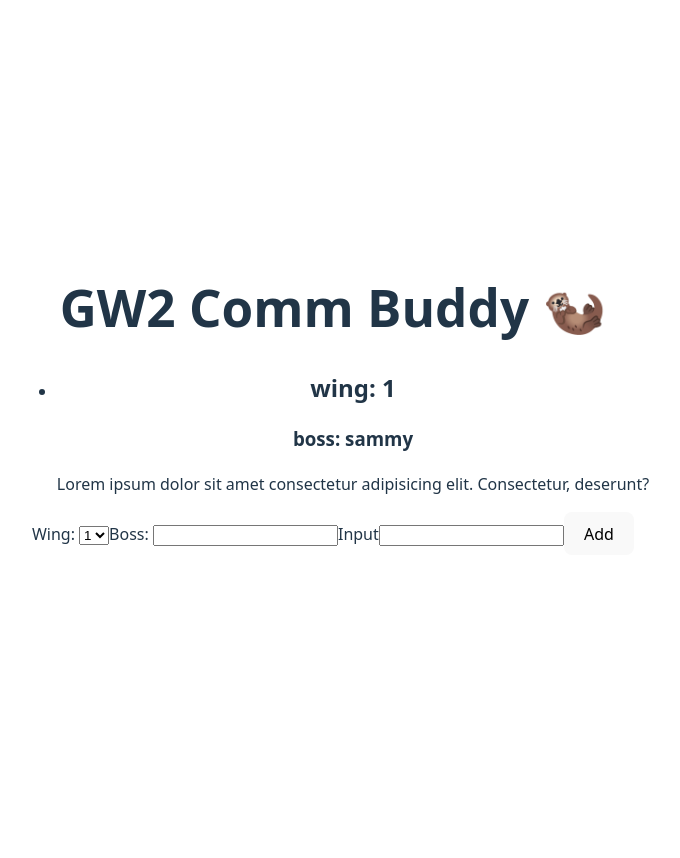
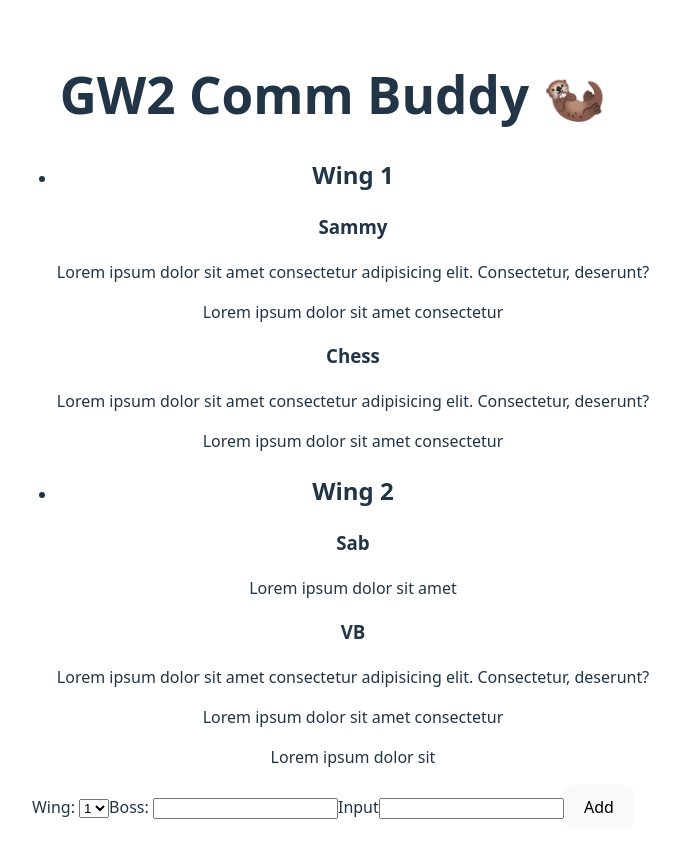
Before and after one commit to ag7621/project-gw2-comm-chat, a React (Vite) app: page / in a window 1280 px wide. Shown: the whole page, without its empty margins (307-987 px from the left). Before the commit the page ends 800 px from the top, so only its background shows below. Built offline with nearby package versions, Linux system fonts and the light colour scheme.

Commit message:
restructured data

```diff
--- a/src/App.jsx
+++ b/src/App.jsx
@@ -4,9 +4,51 @@ import './App.css';
 const initialData = [
   {
     wing: '1',
-    boss: 'sammy',
-    description:
-      'Lorem ipsum dolor sit amet consectetur adipisicing elit. Consectetur, deserunt?',
+    bosses: [
+      {
+        boss: 'Sammy',
+        entries: [
+          {
+            id: 1,
+            description:
+              'Lorem ipsum dolor sit amet consectetur adipisicing elit. Consectetur, deserunt?',
+          },
+          { id: 2, description: 'Lorem ipsum dolor sit amet consectetur' },
+        ],
+      },
+      {
+        boss: 'Chess',
+        entries: [
+          {
+            id: 1,
+            description:
+              'Lorem ipsum dolor sit amet consectetur adipisicing elit. Consectetur, deserunt?',
+          },
+          { id: 2, description: 'Lorem ipsum dolor sit amet consectetur' },
+        ],
+      },
+    ],
+  },
+  {
+    wing: '2',
+    bosses: [
+      {
+        boss: 'Sab',
+        entries: [{ id: 1, description: 'Lorem ipsum dolor sit amet ' }],
+      },
+      {
+        boss: 'VB',
+        entries: [
+          {
+            id: 1,
+            description:
+              'Lorem ipsum dolor sit amet consectetur adipisicing elit. Consectetur, deserunt?',
+          },
+          { id: 2, description: 'Lorem ipsum dolor sit amet consectetur' },
+          { id: 3, description: 'Lorem ipsum dolor sit' },
+        ],
+      },
+    ],
   },
 ];
 
@@ -15,7 +57,7 @@ function App() {
 
   const [wing, setWing] = useState('1');
   const [boss, setBoss] = useState('');
-  const [description, setDescription] = useState('');
+  const [entries, setEntries] = useState('');
 
   function handleAddEncounter(item) {
     console.log('adding: ', item);
@@ -28,16 +70,16 @@ function App() {
     const newEncounter = {
       wing,
       boss,
-      description,
+      entries,
     };
 
     console.log(wing);
     console.log(boss);
-    console.log(description);
+    console.log(entries);
 
     handleAddEncounter(newEncounter);
     setBoss('');
-    setDescription('');
+    setEntries('');
   }
 
   useEffect(() => {
@@ -50,19 +92,21 @@ function App() {
   return (
     <div>
       <h1>GW2 Comm Buddy 🦦</h1>
-      <div>
-        <ul>
-          {data.map((item) => {
-            return (
-              <li>
-                <h2>wing: {item.wing}</h2>
-                <h3>boss: {item.boss}</h3>
-                <p>{item.description}</p>
-              </li>
-            );
-          })}
-        </ul>
-      </div>
+      <ul>
+        {data.map((wing) => (
+          <li key={wing.wing}>
+            <h2>Wing {wing.wing}</h2>
+            {wing.bosses.map((boss) => (
+              <div key={boss.boss}>
+                <h3>{boss.boss}</h3>
+                {boss.entries.map((entry) => (
+                  <p key={entry.id}>{entry.description}</p>
+                ))}
+              </div>
+            ))}
+          </li>
+        ))}
+      </ul>
       <form onSubmit={handleSubmit}>
         <label>Wing: </label>
         <select onChange={(e) => setWing(e.target.value)}>
@@ -86,8 +130,8 @@ function App() {
         <label>Input</label>
         <input
           type="text"
-          value={description}
-          onChange={(e) => setDescription(e.target.value)}
+          value={entries}
+          onChange={(e) => setEntries(e.target.value)}
         />
 
         <button>Add</button>
```
